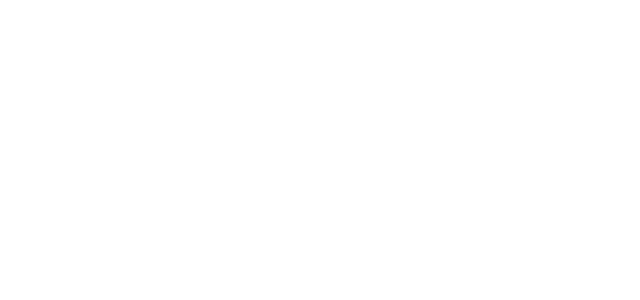
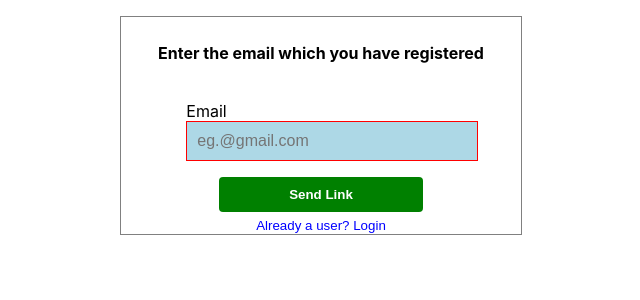
Before and after one commit to Soreikhudai/Track-Expense, a React (Create React App) app: page /resetpassword in a window 1280 px wide. Before the commit this address had no page. Shown: the top 300 px of the page, without its empty margins (319-959 px from the left). Built offline with nearby package versions, Linux system fonts and the light colour scheme.

Commit message:
password reset done

```diff
--- a/src/App.js
+++ b/src/App.js
@@ -6,6 +6,7 @@
 import ProductsPage from "./pages/ProductsPage";
 import ProfilePage from "./pages/ProfilePage";
 import UpdateProfilePage from "./pages/UpdateProfilePage";
+import ResetPage from "./pages/ResetPage";
 
 //import EmailButtonPage from "./pages/EmailButtonPage";
 
@@ -23,6 +24,7 @@
           <Route path="/aboutus" element={<AboutPage />} />
           <Route path="/profile" element={<ProfilePage />} />
           <Route path="/updateprofilepage" element={<UpdateProfilePage />} />
+          <Route path="/resetpassword" element={<ResetPage />} />
         </Routes>
       </BrowserRouter>
     </>
--- a/src/components/auth/Auth.js
+++ b/src/components/auth/Auth.js
@@ -1,7 +1,7 @@
 import { useState, useRef, useContext } from "react";
 import Card from "../UI/Card";
 import classes from "./Auth.module.css";
-import { useNavigate } from "react-router-dom";
+import { Link, useNavigate } from "react-router-dom";
 import {
   getAuth,
   createUserWithEmailAndPassword,
@@ -72,7 +72,7 @@
       setIsLoading(false);
       navigate("/profile");
     } catch (error) {
-      alert("Something went wrong. Please try again.");
+      alert("login unable, try again");
 
       setIsLoading(false);
     }
@@ -134,6 +134,9 @@
             {isLoading && <p>sending request....</p>}
           </div>
           <div>
+            <Link to="/resetpassword">Forgot your passowrd? Click here</Link>
+          </div>
+          <div>
             <button
               type="button"
               onClick={switchAuthModeHandler}
--- /dev/null
+++ b/src/components/auth/Reset.js
@@ -0,0 +1,96 @@
+import { useNavigate } from "react-router-dom";
+import Card from "../UI/Card";
+import { getAuth, sendPasswordResetEmail } from "firebase/auth";
+import { SoreiApp } from "../../firebase";
+import { useRef } from "react";
+
+const Reset = () => {
+  const auth = getAuth(SoreiApp);
+  const navigate = useNavigate();
+  const passwordChangeRef = useRef("");
+
+  const resetForgotPasswordHandler = async (event) => {
+    event.preventDefault();
+
+    const email = passwordChangeRef.current.value;
+
+    if (auth) {
+      try {
+        await sendPasswordResetEmail(auth, email);
+        alert("Password reset email sent!");
+        navigate("/");
+      } catch (error) {
+        alert("something went wrong");
+      }
+    }
+  };
+
+  const goToAuthPageHandler = () => {
+    navigate("/");
+  };
+
+  return (
+    <>
+      <Card>
+        <form>
+          <div
+            style={{
+              margin: "5px",
+              display: "flex",
+              justifyContent: "center",
+              flexDirection: "column",
+              alignItems: "center",
+              gap: "1rem",
+            }}
+          >
+            <h4>Enter the email which you have registered</h4>
+            <div>
+              <label>Email</label>
+              <input
+                ref={passwordChangeRef}
+                style={{
+                  border: "1px solid red",
+                  width: "100%",
+                  backgroundColor: "lightBlue",
+                }}
+                type="email"
+                placeholder="eg.@gmail.com"
+              />
+            </div>
+            <div>
+              <button
+                onClick={resetForgotPasswordHandler}
+                type="button"
+                style={{
+                  padding: "10px 70px",
+                  backgroundColor: "green",
+                  border: "none",
+                  borderRadius: "4px",
+                  color: "white",
+                  fontWeight: "bolder",
+                  cursor: "pointer",
+                }}
+              >
+                Send Link
+              </button>
+            </div>
+          </div>
+        </form>
+        <div style={{ display: "flex", justifyContent: "center" }}>
+          <button
+            onClick={goToAuthPageHandler}
+            style={{
+              backgroundColor: "transparent",
+              border: "none",
+              color: "blue",
+              cursor: "pointer",
+            }}
+          >
+            Already a user? Login
+          </button>
+        </div>
+      </Card>
+    </>
+  );
+};
+export default Reset;
--- a/src/components/navbar/NavBar.js
+++ b/src/components/navbar/NavBar.js
@@ -14,9 +14,11 @@
     <>
       <div className={classes.navbartop}>
         <div>
-          <NavLink to="/" className={classes["nav-link"]}>
-            <h2>MywebLink</h2>
-          </NavLink>
+          {!Data.isLoggedin && (
+            <NavLink to="/" className={classes["nav-link"]}>
+              <h2>MywebLink</h2>
+            </NavLink>
+          )}
         </div>
         <div>
           <NavLink to="/home" className={classes["nav-link"]}>
--- a/src/components/updationpage/UpdationPage.js
+++ b/src/components/updationpage/UpdationPage.js
@@ -39,6 +39,14 @@
     fetchUserData();
   }, [auth.currentUser]);
 
+  // New code to populate the form with user data when the component mounts
+  useEffect(() => {
+    if (userData) {
+      fullNameRef.current.value = userData.displayName || "";
+      photoUrlRef.current.value = userData.photoURL || "";
+    }
+  }, [userData]);
+
   const updateProfileHandler = async (event) => {
     event.preventDefault();
     const userDetails = {
@@ -48,12 +56,19 @@
 
     try {
       await updateProfile(auth.currentUser, userDetails);
-      console.log("User profile updated successfully");
+      await fetch(
+        `https://react-http-project-da8f6-default-rtdb.firebaseio.com/users/${auth.currentUser.uid}.json`,
+        {
+          method: "PUT",
+          body: JSON.stringify(userDetails),
+        }
+      );
+      alert("profile update successfully");
+      navigate("/home");
     } catch (error) {
       console.log(error.message);
     }
   };
-
   const logoutHandler = () => {
     Data.logout(null);
     navigate("/");
@@ -78,7 +93,10 @@
           <h2 className={classes.contactDetails}>Contact Details</h2>
         </div>
       </div>
-      <form className={classes.updateProfileForm}>
+      <form
+        onSubmit={updateProfileHandler}
+        className={classes.updateProfileForm}
+      >
         <div>
           <label>Full Name**</label>
           <input
@@ -97,7 +115,7 @@
         </div>
         <div>
           <div>
-            <button onClick={updateProfileHandler}>Update</button>
+            <button>Update</button>
           </div>
           <div>
             <button>Cancel</button>
--- /dev/null
+++ b/src/pages/ResetPage.js
@@ -0,0 +1,10 @@
+import Reset from "../components/auth/Reset";
+
+const ResetPage = () => {
+  return (
+    <>
+      <Reset />
+    </>
+  );
+};
+export default ResetPage;
```
